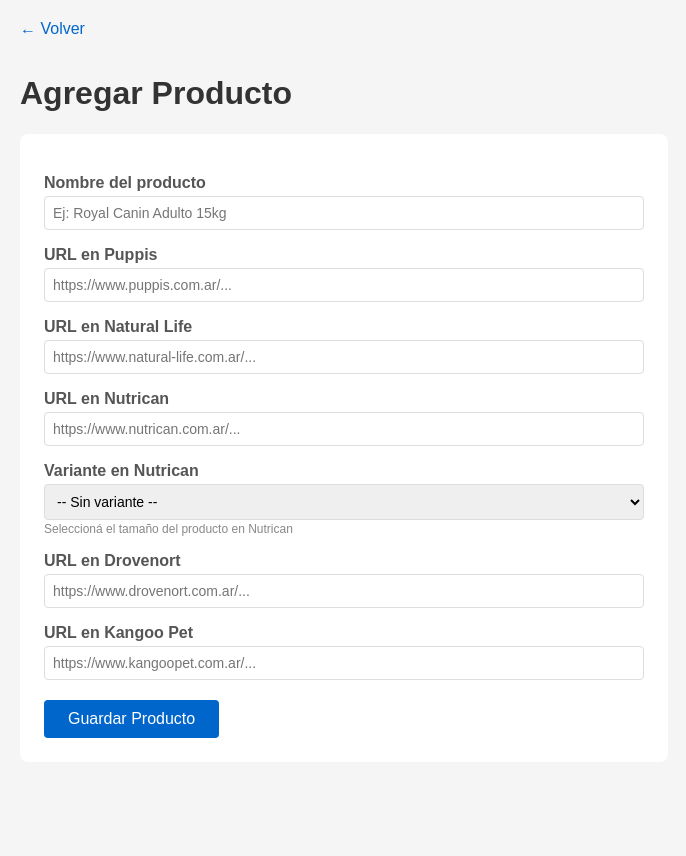
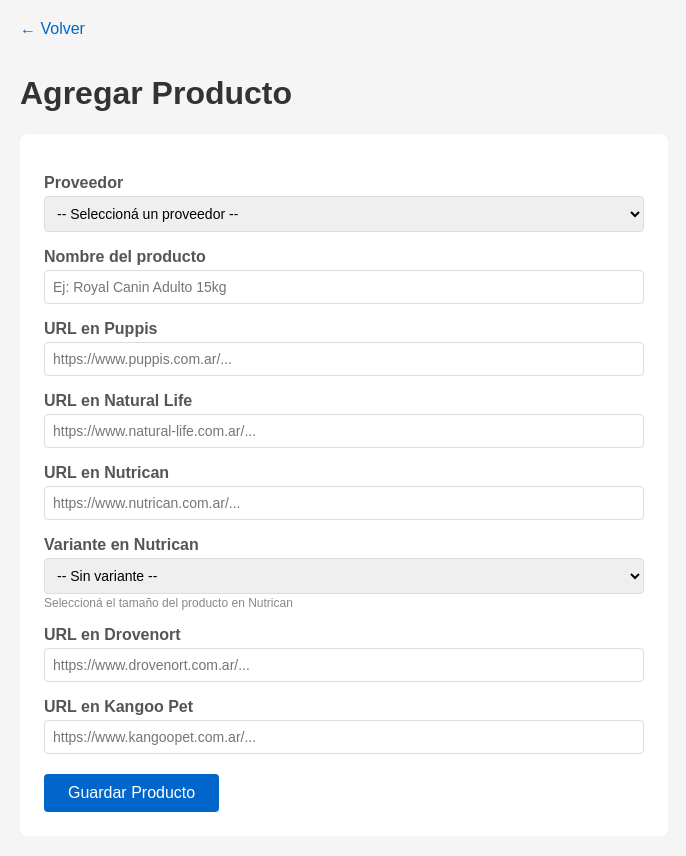
Before and after one commit to fferraiuolo-ai/comparador-precios, a Flask app: page /agregar in a window 1280 px wide. Shown: the whole page, without its empty margins (0-686 px from the left). Before the commit the page ends 738 px from the top, so only its background shows below. Run offline with Flask 3, Linux system fonts and the light colour scheme; the visitor is signed in with stand-in values (Sample User, id 1); some libraries are stand-ins or nearby versions.

Commit message:
Agregar proveedor con agrupacion en dashboard

```diff
--- a/app.py
+++ b/app.py
@@ -72,9 +72,21 @@ def logout():
     session.pop('usuario', None)
     return redirect(url_for('index'))
 
+PROVEEDORES = [
+    'Agro Industrias Baires S.A.',
+    'Nestle Argentina S.A.',
+    'Royal Canin Argentina S.A.',
+    'Vitalcan S.A.',
+    'Marini y Compañia S.A.',
+    'Alican S.A.',
+    'GBA M6 S.A.',
+    'Molinos Tassara S.A.',
+    'Patagonia Pet S.A.',
+]
+
 @app.route('/')
 def index():
-    productos_raw = query_db('SELECT * FROM productos ORDER BY nombre')
+    productos_raw = query_db('SELECT * FROM productos ORDER BY proveedor NULLS LAST, nombre')
     productos = []
     for p in productos_raw:
         prod = dict(p)
@@ -103,8 +115,8 @@ def agregar():
         conn = get_conn()
         c = conn.cursor()
         c.execute('''
-            INSERT INTO productos (nombre, url_puppis, url_naturallife, url_nutrican, url_drovenort, variante_nutrican, url_kangoopet)
-            VALUES (%s, %s, %s, %s, %s, %s, %s) RETURNING id
+            INSERT INTO productos (nombre, url_puppis, url_naturallife, url_nutrican, url_drovenort, variante_nutrican, url_kangoopet, proveedor)
+            VALUES (%s, %s, %s, %s, %s, %s, %s, %s) RETURNING id
         ''', (
             request.form['nombre'],
             request.form['url_puppis'],
@@ -113,6 +125,7 @@ def agregar():
             request.form['url_drovenort'],
             request.form['variante_nutrican'],
             request.form['url_kangoopet'],
+            request.form['proveedor'],
         ))
         nuevo_id = c.fetchone()[0]
         conn.commit()
@@ -130,14 +143,14 @@ def agregar():
         )
         threading.Thread(target=correr_scraping_producto, args=(producto_data,)).start()
         return redirect(url_for('index'))
-    return render_template('agregar.html')
+    return render_template('agregar.html', proveedores=PROVEEDORES)
 
 @app.route('/editar/<int:id>', methods=['GET', 'POST'])
 @login_requerido
 def editar(id):
     if request.method == 'POST':
         execute_db('''
-            UPDATE productos SET nombre=%s, url_puppis=%s, url_naturallife=%s, url_nutrican=%s, url_drovenort=%s, variante_nutrican=%s, url_kangoopet=%s
+            UPDATE productos SET nombre=%s, url_puppis=%s, url_naturallife=%s, url_nutrican=%s, url_drovenort=%s, variante_nutrican=%s, url_kangoopet=%s, proveedor=%s
             WHERE id=%s
         ''', (
             request.form['nombre'],
@@ -147,11 +160,12 @@ def editar(id):
             request.form['url_drovenort'],
             request.form['variante_nutrican'],
             request.form['url_kangoopet'],
+            request.form['proveedor'],
             id,
         ))
         return redirect(url_for('index'))
     prod = query_db('SELECT * FROM productos WHERE id = %s', [id], one=True)
-    return render_template('editar.html', producto=prod)
+    return render_template('editar.html', producto=prod, proveedores=PROVEEDORES)
 
 @app.route('/eliminar/<int:id>')
 @login_requerido
--- a/database.py
+++ b/database.py
@@ -47,6 +47,12 @@ def init_db():
     except:
         conn.rollback()
 
+    try:
+        c.execute('ALTER TABLE productos ADD COLUMN proveedor TEXT')
+        conn.commit()
+    except:
+        conn.rollback()
+
     c.execute('''
         CREATE TABLE IF NOT EXISTS scraping_log (
             id SERIAL PRIMARY KEY,
--- a/templates/agregar.html
+++ b/templates/agregar.html
@@ -20,6 +20,14 @@
     <h1>Agregar Producto</h1>
     <div class="form-container">
         <form method="POST">
+            <label>Proveedor</label>
+            <select name="proveedor" required>
+                <option value="">-- Seleccioná un proveedor --</option>
+                {% for p in proveedores %}
+                <option value="{{ p }}">{{ p }}</option>
+                {% endfor %}
+            </select>
+
             <label>Nombre del producto</label>
             <input type="text" name="nombre" placeholder="Ej: Royal Canin Adulto 15kg" required>
 
```
Also changed, not shown: templates/editar.html (+8 -0 lines), templates/index.html (+9 -0 lines).
